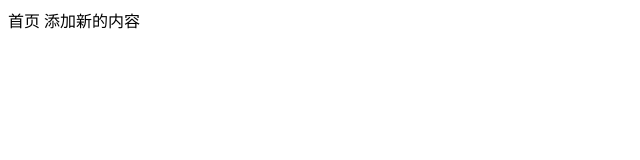
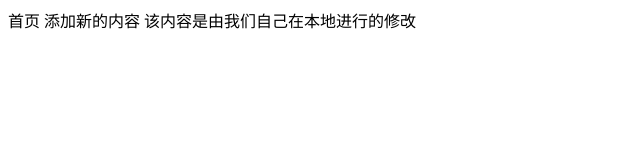
Before and after one commit to Hyson-wang/gitPro, a plain HTML site: page index.html in a window 1280 px wide. Shown: the whole page, without its empty margins (0-640 px from the left). Drawn offline with Linux system fonts and the light colour scheme.

Commit message:
本地修改了index.html

```diff
--- a/index.html
+++ b/index.html
@@ -10,6 +10,6 @@
   首页
 
 添加新的内容
-
+  该内容是由我们自己在本地进行的修改
 </body>
 </html>
```
